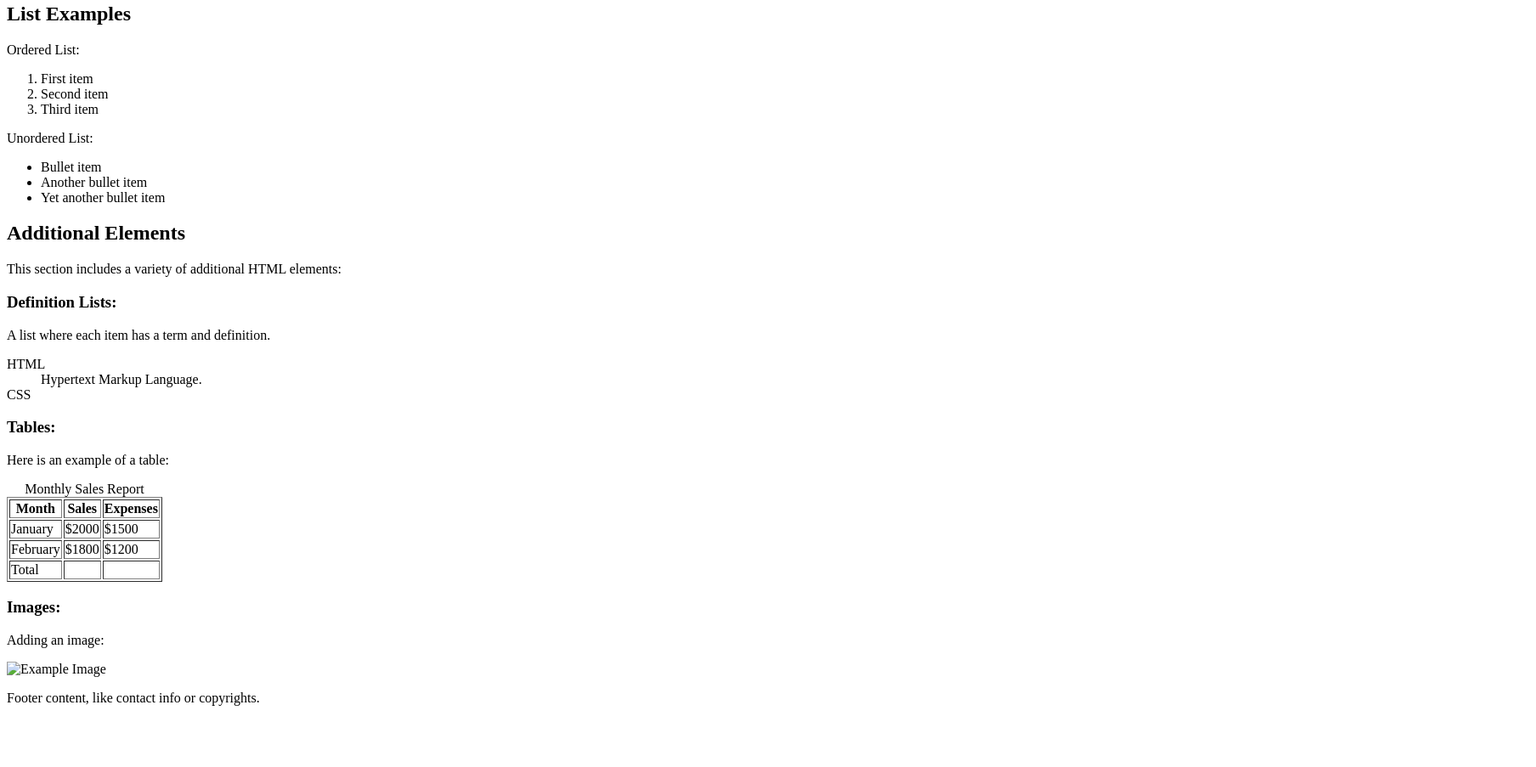
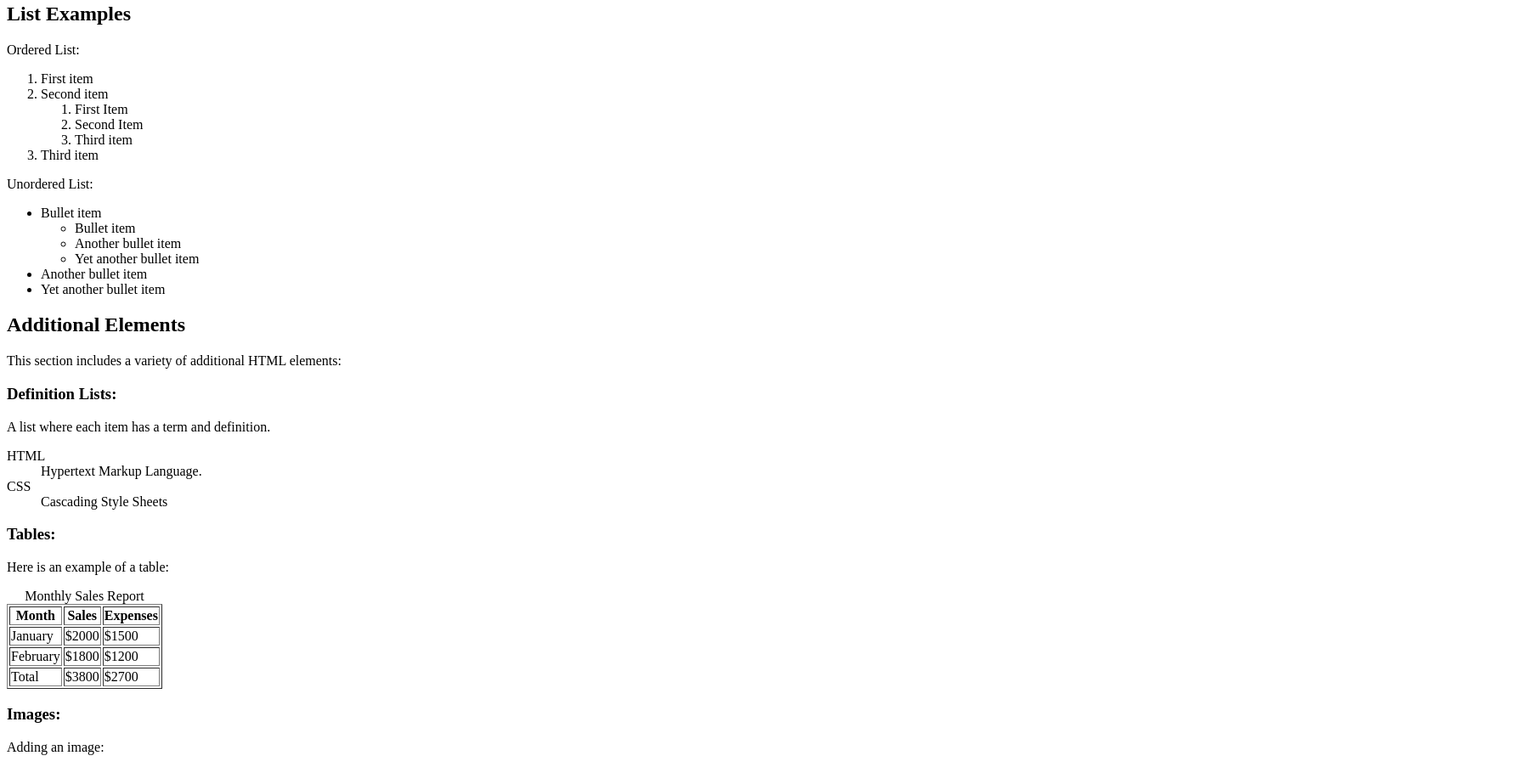
Before and after one commit to YaseeenMR/Lab-2, a plain HTML site: page news.html in a window 1280 px wide. Shown: the part 338-1241 px from the top of the page at 85% size, 1808 px wide, since content can reach past the window. Before the commit the page ends 1185 px from the top, so only its background shows below. Drawn offline with Linux system fonts and the light colour scheme.

Commit message:
Did what the comments instructed

```diff
--- a/news.html
+++ b/news.html
@@ -11,7 +11,13 @@ Description : A simple HTML file.
 <html>
 <head>
     <title>Comprehensive HTML Page</title>
-	<!--Copy and paste remaining tags of the head section from images.html file.-->
+    <title>Comprehensive HTML Page</title >
+        <meta charset =" UTF -8" >
+    <meta name = "description " content =" An HTML example with img tags" >
+    <meta name = "keywords " content =" HTML, Web Development, Example, img " >
+    <meta name = "author " content =" Your Name " >
+    <link rel = "shortcut icon" href ="favicon.ico" type = "image/x - icon" >
+	<!--DONE: Copy and paste remaining tags of the head section from images.html file.-->
 </head>
 <body>
 
@@ -31,8 +37,8 @@ Description : A simple HTML file.
         <article>
             <h2>Article Title</h2>
 
-			<p>This is a paragraph in an article section. It demonstrates text formatting, like bold, italic, and marked text.</p>
-			<!-- To emphasize specific words in the paragraph, apply appropriate HTML tags:
+			<p>This is a paragraph in an article section. It demonstrates text formatting, like <b>bold</b>, <i>italic</i>, and <mark>marked text.</mark></p>
+			<!-- DONE: To emphasize specific words in the paragraph, apply appropriate HTML tags:
 			<strong> or <b> for bold text,
 			<em> or <i> for italic text, and
 			<mark> for highlighted text.
@@ -52,13 +58,23 @@ Description : A simple HTML file.
         <ol>
             <li>First item</li>
             <li>Second item</li>
-			<!--Make a sub-ordered list here-->
+			<!-- DONE: Make a sub-ordered list here-->
+            <ol>
+                <li>First Item</li>
+                <li>Second Item</li>
+                <li>Third item</li>
+            </ol>
             <li>Third item</li>
         </ol>
         <p>Unordered List:</p>
         <ul>
             <li>Bullet item</li>
-			<!--Make a sub-unordered list here-->
+			<!-- Done: Make a sub-unordered list here-->
+            <ul>
+                <li>Bullet item</li>
+                <li>Another bullet item</li>
+                <li>Yet another bullet item</li>
+            </ul>
             <li>Another bullet item</li>
             <li>Yet another bullet item</li>
         </ul>
@@ -74,7 +90,7 @@ Description : A simple HTML file.
             <dt>HTML</dt>
             <dd>Hypertext Markup Language.</dd>
 			<dt>CSS</dt>
-            <dd><!--Add CSS definition here--></dd>
+            <dd>Cascading Style Sheets <!-- DONE: Add CSS definition here--></dd>
         </dl>
 
 
@@ -104,21 +120,22 @@ Description : A simple HTML file.
 			<tfoot>
 				<tr>
 					<td>Total</td>
-					<td><!--Put column total here--></td>
-					<td><!--Put column total here--></td>
+					<td>$3800<!-- DONE: Put column total here--></td>
+					<td>$2700<!--DONE: Put column total here--></td>
 				</tr>
 			</tfoot>
         </table>
 
 		<h3>Images:</h3>
         <p>Adding an image:</p>
-        <img src="example.jpg" alt="Example Image"> <!--Fix addressing issue-->
+        <img src="images/example.jpg" alt="Example Image"> <!-- DOne:Fix addressing issue-->
     </section>
 
     <footer>
-        <p>Footer content, like contact info or copyrights.</p>
+        <!-- <p>Footer content, like contact info or copyrights.</p> -->
 		<!--Comment out the above p tag and add a new p tag under this comment.
 			The new p tag must contain {Copy right + your names}.-->
+        <p>Copy right @ Asher Khan, Yaseen Rashid</p>
     </footer>
 </body>
 </html>
```
